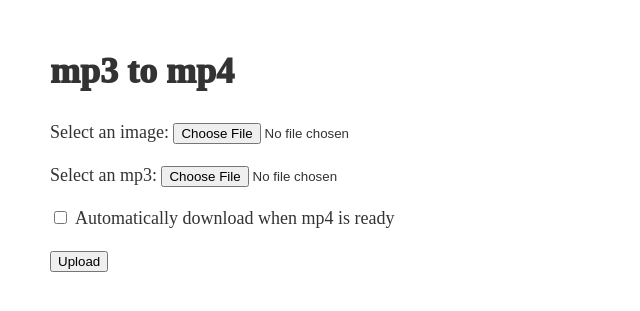
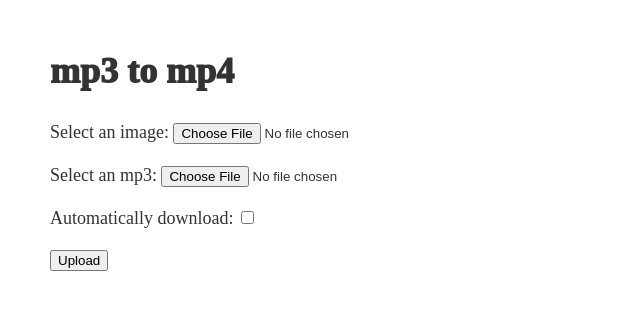
Before and after one commit to kenh108/mp3_to_mp4, a Flask app: page / in a window 1280 px wide. Shown: the top 311 px of the page, without its empty margins (0-640 px from the left). Run offline with Flask 3, Linux system fonts and the light colour scheme.

Commit message:
added some styling to page

```diff
--- a/templates/index.html
+++ b/templates/index.html
@@ -34,6 +34,7 @@
 
             let formData = new FormData(document.getElementById("uploadForm"));
 
+            document.getElementById("errorMessage").innerText = "";
             document.getElementById("downloadLink").innerHTML = "";
 
             startProcessingAnimation();
@@ -61,8 +62,6 @@
 
                 stopProcessingAnimation();
 
-                document.getElementById("message").innerText = data.message;
-                document.getElementById("message").style.color = "#333";
                 document.getElementById("downloadLink").innerHTML = `<a href="${data.video_url}" download>download video</a>`;
 
                 if (document.getElementById("autoDownload").checked) {
@@ -72,24 +71,22 @@
             .catch(error => {
                 stopProcessingAnimation();
 
-                document.getElementById("message").innerText = error.message;
-                document.getElementById("message").style.color = "red";
-                document.getElementById("downloadLink").innerHTML = "";
+                document.getElementById("errorMessage").innerText = error.message;
             });
         }
 
         function startProcessingAnimation() {
             let dots = 0;
-            document.getElementById("message").innerText = "processing";
-            document.getElementById("message").style.color = "#333";
+            document.getElementById("processingMessage").innerText = "processing";
 
             processingInterval = setInterval(() => {
                 dots = (dots + 1) % 4;
-                document.getElementById("message").innerText = "processing" + ".".repeat(dots);
+                document.getElementById("processingMessage").innerText = "processing" + ".".repeat(dots);
             }, 500);
         }
 
         function stopProcessingAnimation() {
+            document.getElementById("processingMessage").innerText = "";
             clearInterval(processingInterval);
         }
 
@@ -112,14 +109,17 @@
         <label for="audio">Select an mp3:</label>
         <input type="file" id="audio" name="audio" accept="audio/mp3" required><br><br>
 
-        <label for="autoDownload">
-            <input type="checkbox" id="autoDownload" style="margin-right: 8px;">Automatically download when mp4 is ready
+        <label for="autoDownload" style="">
+            Automatically download:<input type="checkbox" id="autoDownload" style="margin-left: 8px;">
         </label><br><br>
 
-        <button type="submit" onclick="uploadFiles(event)">Upload</button>
+        <div style="display: flex; align-items: center; gap: 10px;">
+            <button type="submit" onclick="uploadFiles(event)">Upload</button>
+            <span id="processingMessage"></span>
+        </div>
     </form>
 
-    <p id="message"></p> <!-- for status response from server -->
-    <p id="downloadLink"></p> <!-- for download link -->
+    <p id="errorMessage" style="color: red;"></p>
+    <p id="downloadLink"></p>
 </body>
 </html>
```
